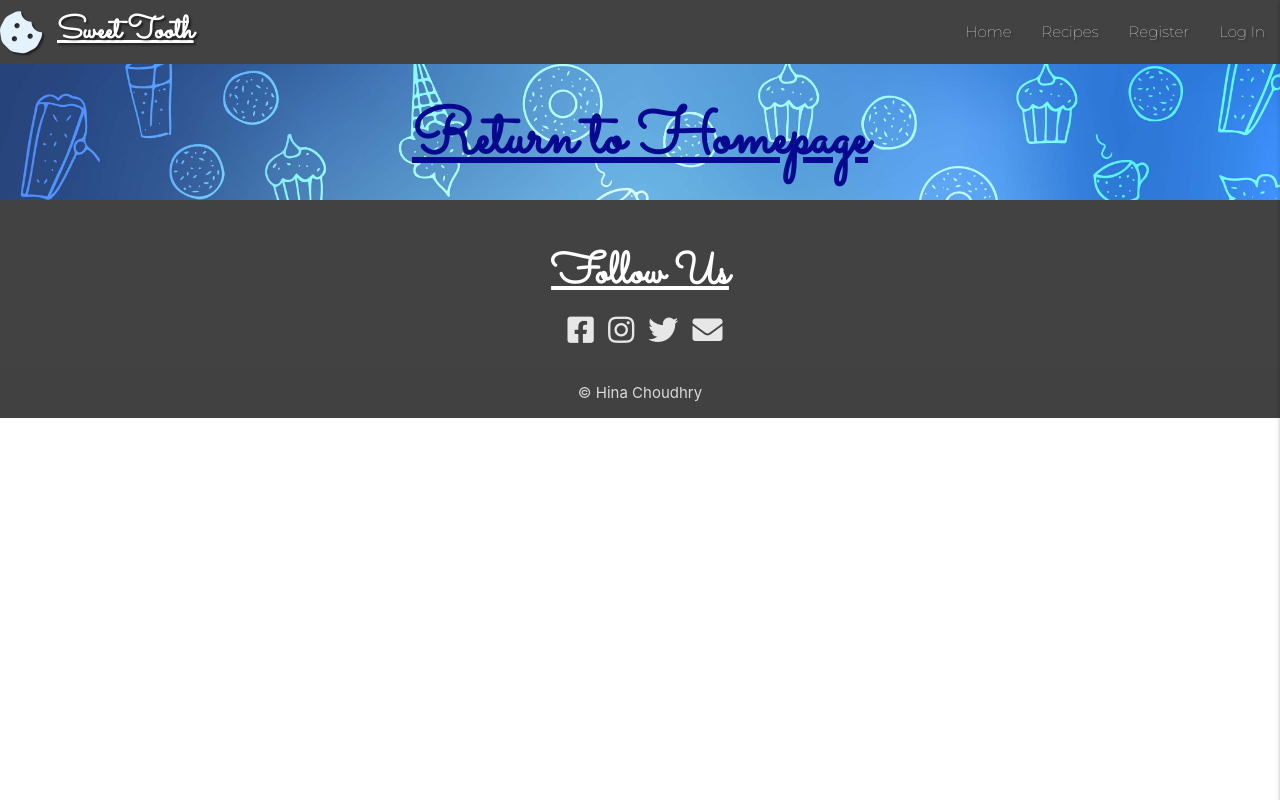
After one commit to HinaChoudhry/Sweet-Tooth, a Flask app: page /admin_page in a window 1280 px wide. The commit adds this page. Run offline with Flask 2, Linux system fonts and the light colour scheme; some libraries are stand-ins or nearby versions.

Commit message:
Added admin page and linked up in python so user is redirected there if access is denied instead of login page

```diff
--- a/app.py
+++ b/app.py
@@ -177,8 +177,13 @@ def get_categories():
         recipes = list(mongo.db.recipes.find().sort("recipe_name", 1))
     else:
         flash('You must be an admin to view this page')
-        return redirect(url_for("login"))
+        return redirect(url_for("admin_page"))
     return render_template("categories.html", categories=categories, recipes=recipes)
+
+
+@app.route("/admin_page")
+def admin_page():
+    return render_template("admin.html")
 
 
 @app.route("/add_category", methods=["GET", "POST"])
--- a/templates/add_category.html
+++ b/templates/add_category.html
@@ -1,7 +1,7 @@
 {% extends "base.html" %}
 {% block content %}
 
-    <h2 class="blue-text text-lighten-5 center-align text-font">Add Category</h2>
+    <h1 class="blue-text text-lighten-5 center-align text-font">Add Category</h1>
 
     <div class="row container">
         <form class="col s12" method="POST" action="{{ url_for('add_category')}}">
--- /dev/null
+++ b/templates/admin.html
@@ -0,0 +1,10 @@
+{% extends "base.html" %}
+
+{% block content %}
+<div row container>
+    <h1 class="center-align h1-padding text-font">
+    Return to Homepage
+    </h1>
+
+</div>
+{% endblock %}
```
